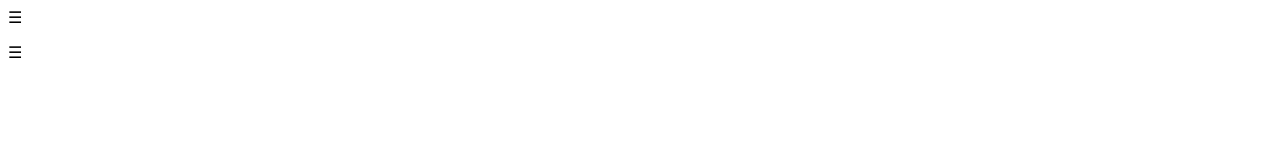
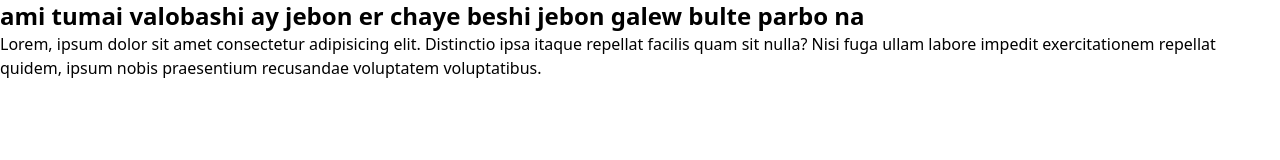
Before and after one commit to Salman9703/teilwind, a plain HTML site: page index.html in a window 1280 px wide. Drawn offline with nearby package versions, Linux system fonts and the light colour scheme.

Commit message:
add a mian

```diff
--- a/index.html
+++ b/index.html
@@ -4,11 +4,25 @@
     <meta charset="UTF-8">
     <meta name="viewport" content="width=device-width, initial-scale=1.0">
     <title>Document</title>
+    <script src="https://cdn.tailwindcss.com"></script>
+
 </head>
 <body>
     <header>
-        <span>&#9776</span>
-        <p>&#9776</p>
+        <!-- <span>&#9776</span> -->
+
     </header>
+
+    <main>
+     <section>
+        <h1 class="text-2xl font-bold ">ami tumai valobashi ay jebon er chaye beshi jebon galew bulte parbo na </h1>
+
+        <p>Lorem, ipsum dolor sit amet consectetur adipisicing elit. Distinctio ipsa itaque repellat facilis quam sit nulla? Nisi fuga ullam labore impedit exercitationem repellat quidem, ipsum nobis praesentium recusandae voluptatem voluptatibus.</p>
+     </section>
+    </main>
+
+    <footer>
+
+    </footer>
 </body>
 </html>
```
